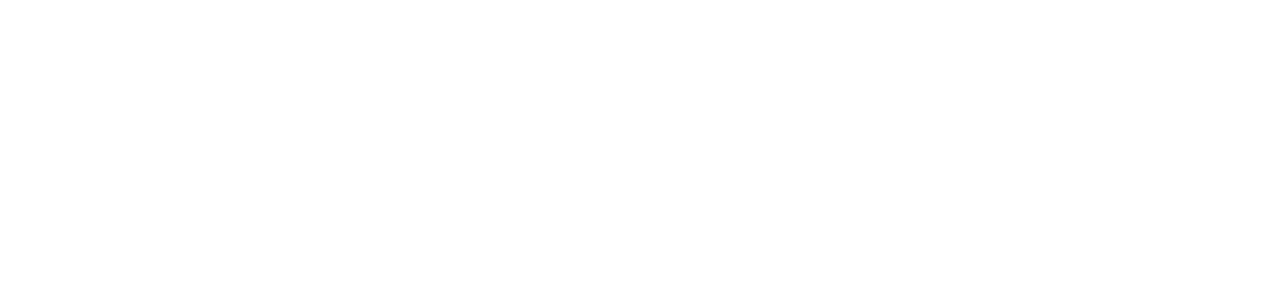
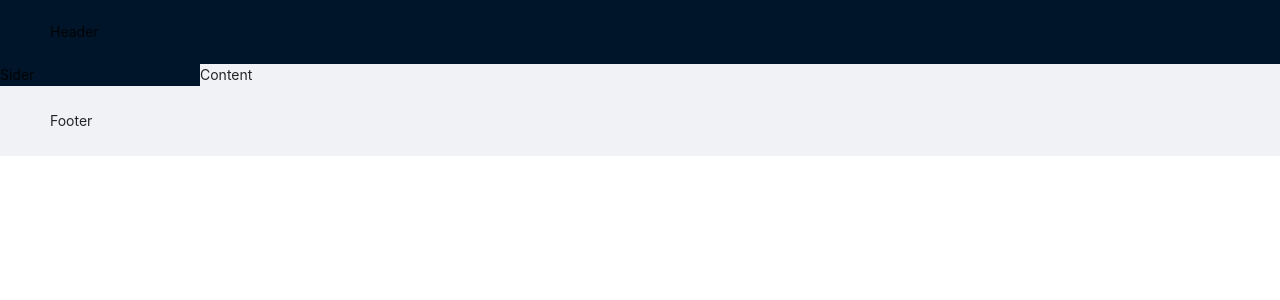
Before and after one commit to anjali790/Cricbuzz, a React (Create React App) app: page / in a window 1280 px wide. Shown: the top 300 px of the page. Built offline with nearby package versions, Linux system fonts and the light colour scheme.

Commit message:
added layout file

```diff
--- a/src/App.js
+++ b/src/App.js
@@ -1,9 +1,11 @@
 import './App.css';
 import 'antd/dist/antd.css';
+import Layouts from './components/Layouts';
 
 function App() {
   return (
     <>
+    <Layouts/>
     </>
   );
 }
--- /dev/null
+++ b/src/components/Layouts.jsx
@@ -0,0 +1,19 @@
+import React from 'react';
+import { Layout } from 'antd';
+const { Header, Footer, Sider, Content } = Layout;
+
+export default function Layouts() {
+    return (
+        <>
+            <Layout>
+                <Header>Header</Header>
+                <Layout>
+                    <Sider>Sider</Sider>
+                    <Content>Content</Content>
+                </Layout>
+                <Footer>Footer</Footer>
+            </Layout>
+
+        </>
+    )
+}
```
